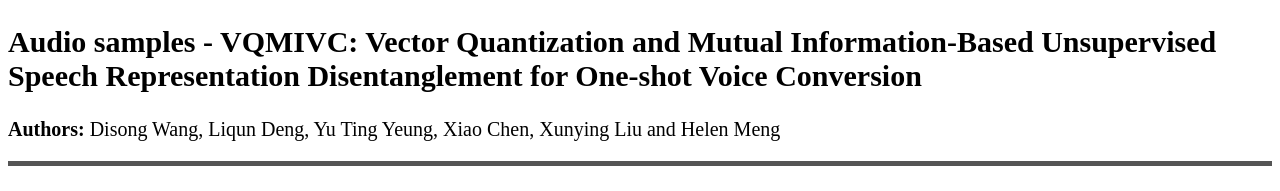
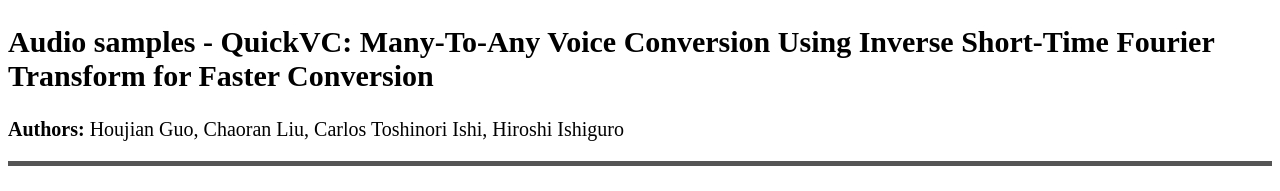
Before and after one commit to quickvc/quickvc-demo, a plain HTML site: page index.html in a window 1280 px wide. Shown: the top 191 px of the page. Drawn offline with Linux system fonts and the light colour scheme.

Commit message:
Update index.html

```diff
--- a/index.html
+++ b/index.html
@@ -3,7 +3,7 @@
 <head>
   <meta http-equiv="Content-Type" content="text/html; charset=UTF-8" />
   <meta name="viewport" content="width=device-width,initial-scale=1" />
-  <title>VQMIVC-demo</title>
+  <title>QuickVC-demo</title>
   <style>
 body {
   font-size: 20px;
@@ -16,9 +16,9 @@ audio {
 </style>
 </head>
 <body>
-    <h2>Audio samples - VQMIVC: Vector Quantization and Mutual Information-Based Unsupervised Speech Representation Disentanglement for One-shot Voice Conversion</h2>
-    <!--<h2>Audio samples for paper VQMIVC</h2>-->
-    <p><strong>Authors: </strong> Disong Wang, Liqun Deng, Yu Ting Yeung, Xiao Chen, Xunying Liu and Helen Meng</p>
+    <h2>Audio samples - QuickVC: Many-To-Any Voice Conversion Using Inverse Short-Time Fourier Transform for Faster Conversion</h2>
+    <!--<h2>Audio samples for paper QuickVC</h2>-->
+    <p><strong>Authors: </strong> Houjian Guo, Chaoran Liu, Carlos Toshinori Ishi, Hiroshi Ishiguro</p>
 
   <hr style="height:3px;border:none;border-top:5px solid #555555;" />
 
```
